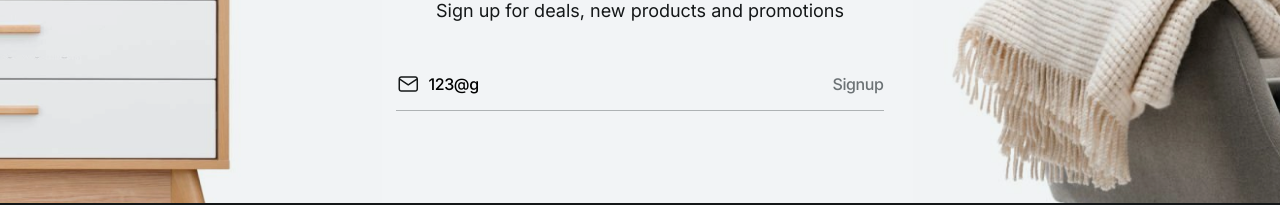
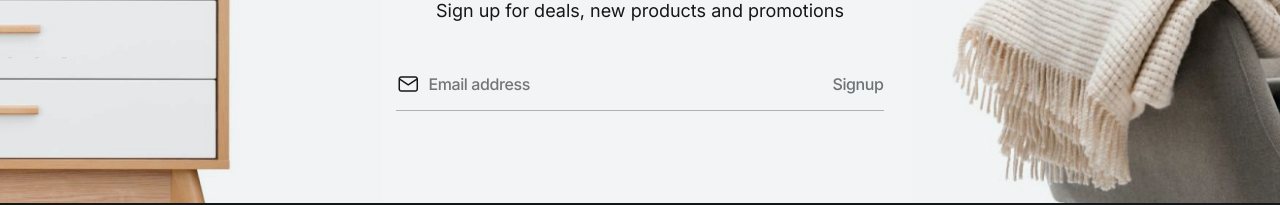
Before and after one commit to anton-oxota/3legant, a website built with webpack: page src/index.html in a window 1280 px wide. Shown: the part 3851-4056 px from the top of the page. Built offline with nearby package versions, Linux system fonts and the light colour scheme; files whose address does not match are found by name.

Commit message:
fix input mail bug

```diff
--- a/src/index.html
+++ b/src/index.html
@@ -566,7 +566,7 @@
                             <svg xmlns="http://www.w3.org/2000/svg" width="24" height="24" viewBox="0 0 24 24" fill="none">
                                 <path fill-rule="evenodd" clip-rule="evenodd" d="M4.07667 6.53075C4.23291 6.01858 4.70918 5.646 5.27246 5.646H19.2725C19.8358 5.646 20.312 6.01858 20.4683 6.53075L12.2725 11.9946L4.07667 6.53075ZM2.5225 6.88226C2.52236 6.89026 2.52235 6.89826 2.52246 6.90625V16.896C2.52246 18.4148 3.75368 19.646 5.27246 19.646H19.2725C20.7912 19.646 22.0225 18.4148 22.0225 16.896V6.90622M20.5225 8.29738V16.896C20.5225 17.5864 19.9628 18.146 19.2725 18.146H5.27246C4.58211 18.146 4.02246 17.5864 4.02246 16.896V8.29738L11.8564 13.52C12.1084 13.688 12.4366 13.688 12.6885 13.52L20.5225 8.29738ZM22.0224 6.88229C22.015 5.36981 20.7867 4.146 19.2725 4.146H5.27246C3.75826 4.146 2.52989 5.3698 2.5225 6.88226" fill="#141718" />
                             </svg>
-                            <input class="newsletter-form__input button-s" type="email" name="email" id="" placeholder="Email address" value="123@g">
+                            <input class="newsletter-form__input button-s" type="email" name="email" id="" placeholder="Email address" value="" required>
                         </div>
                         <button class="newsletter-form__submit button-s" type="submit">Signup</button>
 
```
